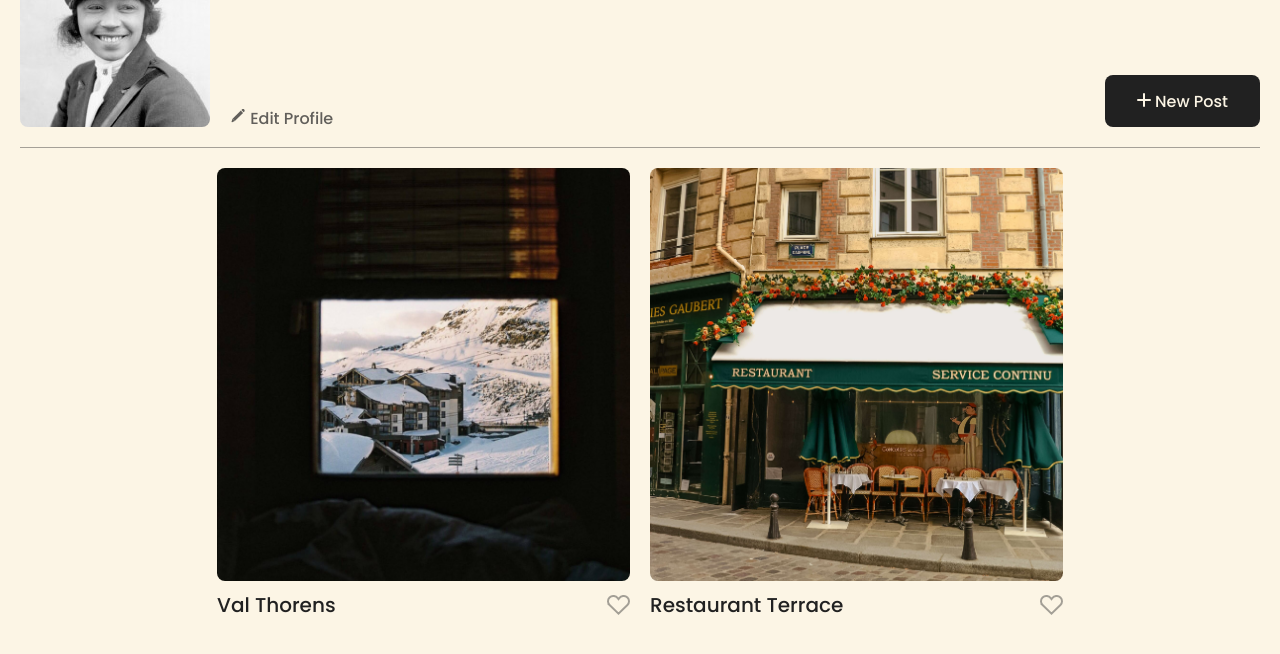
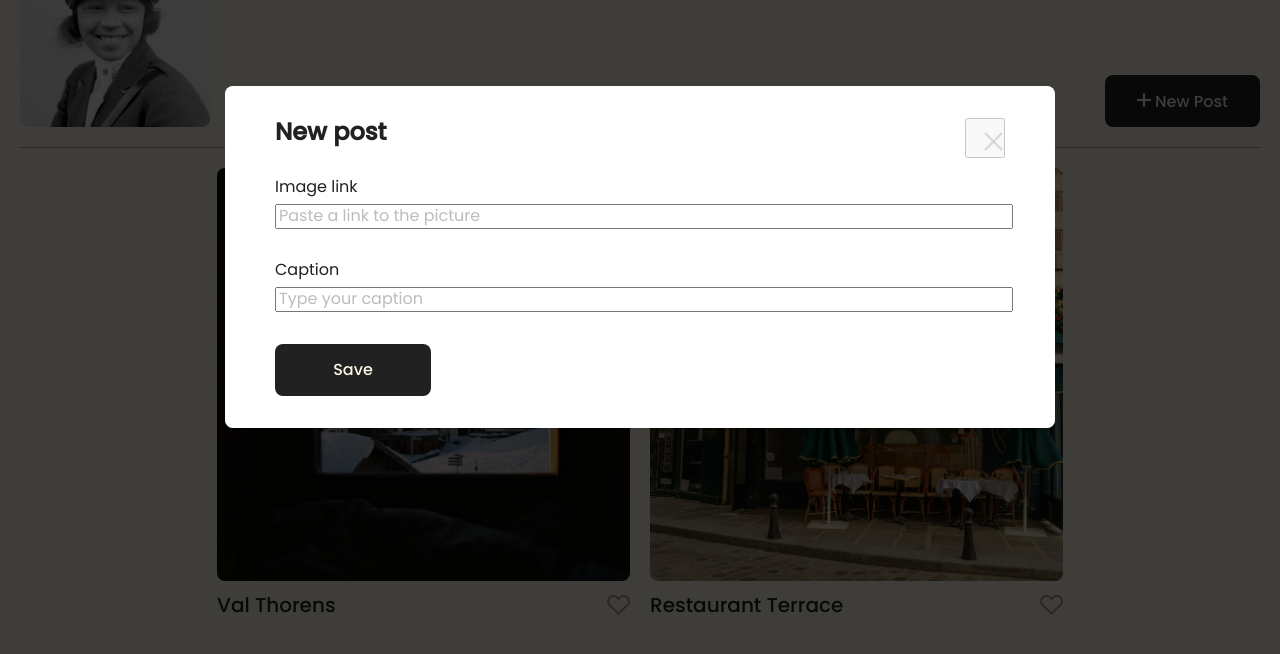
Before and after one commit to JayAli845/se_project_spots, a plain HTML site: page index.html in a window 1280 px wide. Shown: the part 143-797 px from the top of the page. Drawn offline with Linux system fonts and the light colour scheme.

Commit message:
New update for my project

```diff
--- /dev/null
+++ b/blocks/modal.css
@@ -0,0 +1,85 @@
+.modal {
+  visibility: hidden;
+  background-color: #00000080;
+  position: fixed;
+  top: 0;
+  bottom: 0;
+  left: 0;
+  right: 0;
+  display: flex;
+  justify-content: center;
+  align-items: center;
+}
+
+.modal_is-opened {
+  visibility: visible;
+}
+
+.modal__container {
+  max-width: 730px;
+  width: 100%;
+  border-radius: 8px;
+  background-color: #fff;
+  padding: 32px 50px;
+  position: relative;
+}
+
+.modal__close-btn {
+  position: absolute;
+  top: 32px;
+  right: 50px;
+  height: 40px;
+  width: 40px;
+}
+
+.modal__title {
+  margin: 0 0 32px;
+}
+
+.modal__form {
+  display: flex;
+  flex-direction: column;
+}
+
+.modal__label {
+  margin: 0 0 32px;
+}
+
+.modal__input {
+  display: block;
+  margin: 8px 0 0;
+  width: 100%;
+}
+
+.modal__input::placeholder {
+  color: #2121214d;
+}
+
+.modal__submit-btn {
+  margin-top: auto;
+  margin-right: auto;
+  color: #fcf5e5;
+  background-color: #212121;
+  max-width: 156px;
+  width: 100%;
+  height: 52px;
+  padding: 18px 32px 18px 32px;
+  border-radius: 8px;
+  opacity: 1;
+  transition: opacity 0.4s ease;
+  border: none;
+  font-size: 16px;
+  font-weight: 500;
+  line-height: 100%;
+}
+
+.modal__submit-btn:hover {
+  opacity: 80%;
+  cursor: pointer;
+}
+
+.modal__close-btn {
+  height: 40px;
+  width: 40px;
+  opacity: 0.4;
+}
--- a/index.html
+++ b/index.html
@@ -109,6 +109,64 @@
       <footer class="footer">
         <p class="footer__copyright">2025 &copy; Spots</p>
       </footer>
+      <div class="modal modal_is-opened">
+        <div class="modal__container">
+          <button type="button" class="modal__close-btn">
+            <img src="./images/close.svg" alt="Close icon" />
+          </button>
+          <h2 class="modal__title">Edit profile</h2>
+          <form class="modal__form">
+            <label for="profile-name-input" class="modal__label">
+              Name
+              <input
+                id="profile-name-input"
+                type="text"
+                class="modal__input"
+                placeholder="Type your name"
+              />
+            </label>
+            <label for="profile-description-input" class="modal__label">
+              Description
+              <input
+                id="profile-description-input"
+                type="text"
+                class="modal__input"
+                placeholder="Describe yourself"
+              />
+            </label>
+            <button type="submit" class="modal__submit-btn">Save</button>
+          </form>
+        </div>
+      </div>
+      <div class="modal modal_is-opened">
+        <div class="modal__container">
+          <button type="button" class="modal__close-btn">
+            <img src="./images/close.svg" alt="Close icon" />
+          </button>
+          <h2 class="modal__title">New post</h2>
+          <form class="modal__form">
+            <label for="card-image-input" class="modal__label">
+              Image link
+              <input
+                id="card-image-input"
+                type="url"
+                class="modal__input"
+                placeholder="Paste a link to the picture"
+              />
+            </label>
+            <label for="profile-description-input" class="modal__label">
+              Caption
+              <input
+                id="profile-description-input"
+                type="text"
+                class="modal__input"
+                placeholder="Type your caption"
+              />
+            </label>
+            <button type="submit" class="modal__submit-btn">Save</button>
+          </form>
+        </div>
+      </div>
     </div>
   </body>
 </html>
--- a/pages/index.css
+++ b/pages/index.css
@@ -7,3 +7,4 @@
 @import url(../blocks/cards.css);
 @import url(../blocks/card.css);
 @import url(../blocks/footer.css);
+@import url(../blocks/modal.css);
```
Also changed, not shown: images/close.svg (added).
